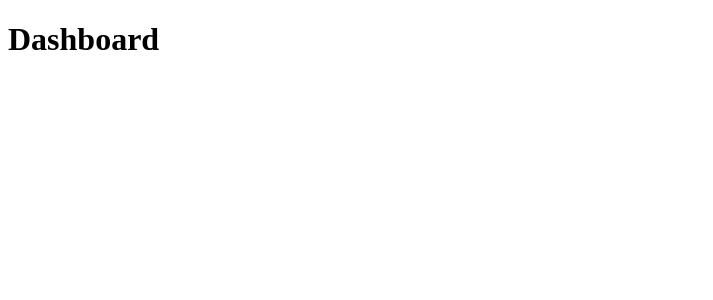
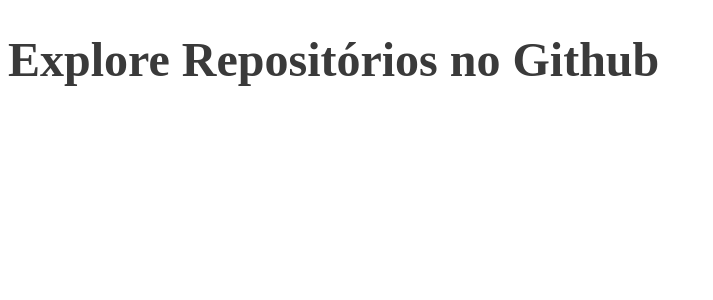
Before and after one commit to yangricardo/rocketseat_05_primeiro_projeto_react, a React (Create React App) app: page / in a window 1280 px wide. Shown: the top 300 px of the page, without its empty margins (0-713 px from the left). Built offline with nearby package versions, Linux system fonts and the light colour scheme; the HTML template or start-up script is replaced by a standard one.

Commit message:
simple styled components

```diff
--- a/package.json
+++ b/package.json
@@ -14,6 +14,7 @@
     "react-dom": "^16.13.1",
     "react-router-dom": "^5.2.0",
     "react-scripts": "3.4.3",
+    "styled-components": "^5.2.0",
     "typescript": "~3.7.2"
   },
   "scripts": {
@@ -36,6 +37,7 @@
   },
   "devDependencies": {
     "@types/react-router-dom": "^5.1.5",
+    "@types/styled-components": "^5.1.3",
     "@typescript-eslint/eslint-plugin": "^4.0.1",
     "@typescript-eslint/parser": "^4.0.1",
     "eslint": "^6.8.0",
--- a/src/pages/Dashboard/index.tsx
+++ b/src/pages/Dashboard/index.tsx
@@ -1,7 +1,8 @@
 import React from 'react';
-
+import './styles.ts';
+import { Title } from './styles';
 const Dashboard: React.FC = () => {
-  return <h1>Dashboard</h1>;
+  return <Title>Explore Repositórios no Github</Title>;
 };
 
 export default Dashboard;
--- /dev/null
+++ b/src/pages/Dashboard/styles.ts
@@ -0,0 +1,7 @@
+import styled from 'styled-components';
+
+// Template Literals
+export const Title = styled.h1`
+  font-size: 48px;
+  color: #3a3a3a;
+`;
```
Also changed, not shown: 2 other files (tests, documents, lock files or other folders).
